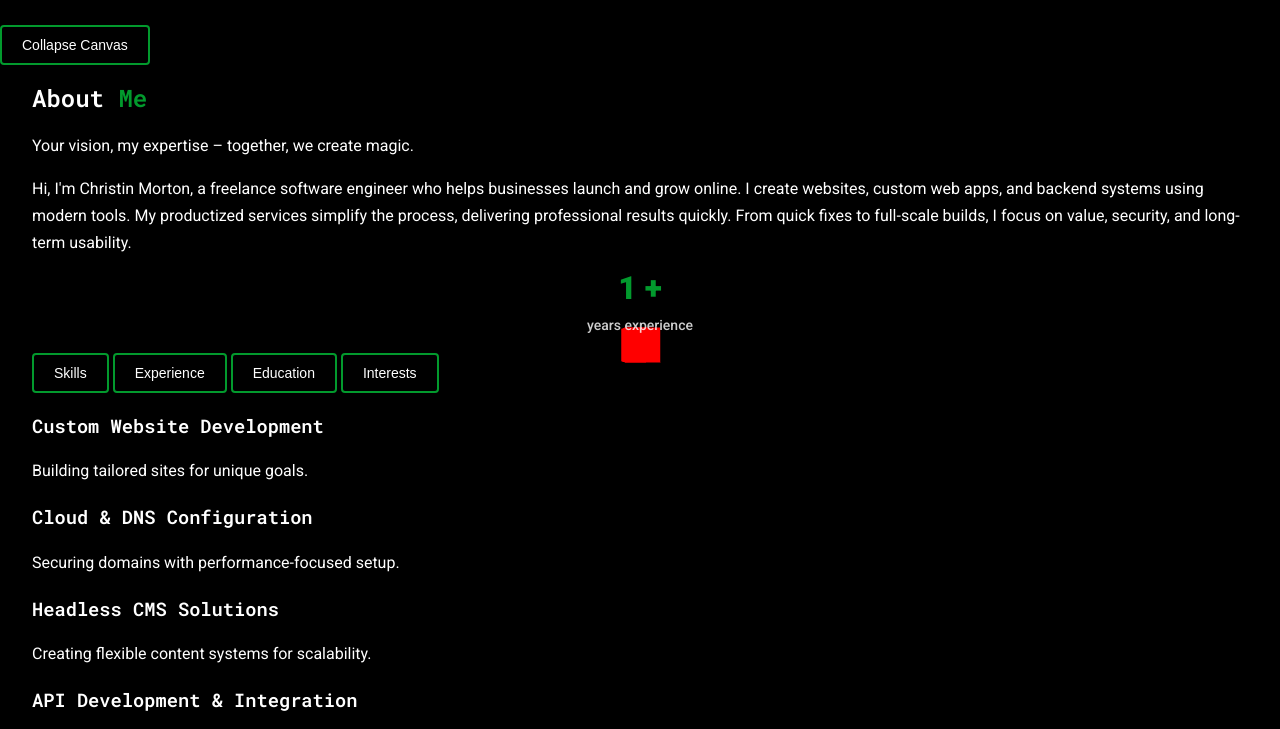
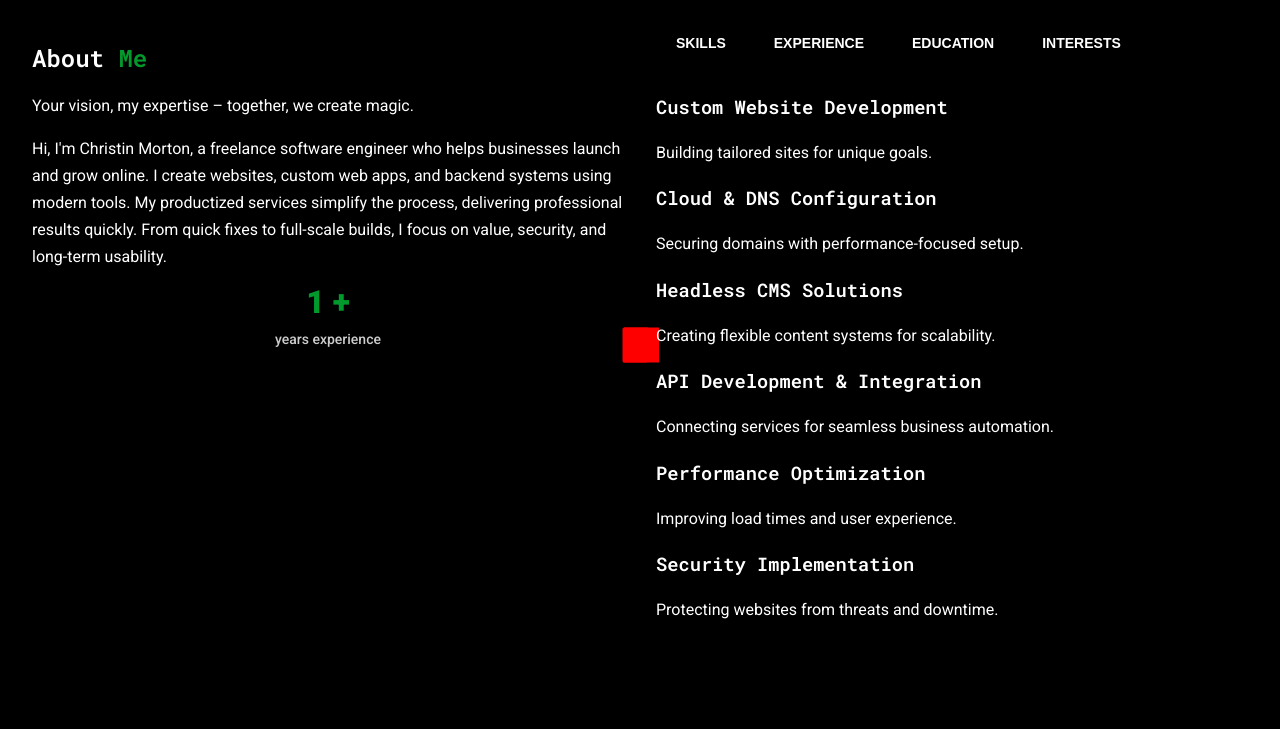
Before and after one commit to christinmorton/cmm_vanilla_app_2025, a website built with Vite: page about.html in a window 1280 px wide. Shown: the part 55-784 px from the top of the page. Built offline with nearby package versions, Linux system fonts and the light colour scheme.

Commit message:
Improved layout on about.html page and added tab switcher functionality

```diff
--- a/about.html
+++ b/about.html
@@ -22,7 +22,7 @@
         rel="stylesheet" />
 </head>
 
-<body data-template="hybrid" class="preloader-active">
+<body data-template="background" class="preloader-active">
 
     <svg xmlns="http://www.w3.org/2000/svg" style="display: none;">
         <symbol id="page-add" viewBox="0 0 20 20">
@@ -226,13 +226,13 @@
             </div>
         </header>
 
-        <button id="expandCanvas" hidden>Expand Canvas</button>
-      <button id="collapseCanvas" hidden>Collapse Canvas</button>
+        <!-- <button id="expandCanvas" hidden>Expand Canvas</button>
+      <button id="collapseCanvas" hidden>Collapse Canvas</button> -->
 
         <section class="about-hero">
             <div class="site-container">
                 <div class="hero-layout">
-                    <div class="hero-content">
+                    <div class="about-content">
                         <h1 class="section-title">
                             About <span class="text-highlight">me</span>
                         </h1>
@@ -345,40 +345,6 @@
         </section>
     </main>
 
-    <!-- <nav id="side-nav" class="side-navigation">
-        <ul class="nav-menu">
-            <li>
-                <a href="index.html" class="nav-link" aria-current="page">
-                    <svg width="24" height="24">
-                        <use xlink:href="#home"></use>
-                    </svg>
-                </a>
-            </li>
-            <li>
-                <a href="about.html" class="nav-link active">
-                    <svg width="24" height="24">
-                        <use xlink:href="#person"></use>
-                    </svg>
-                </a>
-            </li>
-            <li>
-                <a href="service.html" class="nav-link">
-                    <svg width="24" height="24">
-                        <use xlink:href="#layout"></use>
-                    </svg>
-                </a>
-            </li>
-            <li>
-                <a href="contact.html" class="nav-link">
-                    <svg width="24" height="24">
-                        <use xlink:href="#contact"></use>
-                    </svg>
-                </a>
-            </li>
-        </ul>
-    </nav> -->
-
-
     <!-- Custom Scripts ================================================== -->
     <script type="module" src="js/main.js"></script>
 </body>
--- a/js/main.js
+++ b/js/main.js
@@ -3,6 +3,7 @@ import PreloadManager from './modules/PreloadManager.js';
 import DesignGridWindow from './modules/DesignGridTypes/index.js';
 import PageTransitionManager from './modules/PageTransitionManager.js';
 import HeaderNavigation from './modules/HeaderNavigation.js';
+import TabSwitcher from './modules/TabSwitcher.js';
 import { gsap } from 'gsap';
 
 // Initialize preloader immediately
@@ -13,6 +14,9 @@ console.log('DEBUG: Preloader show() called');
 
 // Initialize header navigation
 const headerNav = new HeaderNavigation();
+
+// Initialize tab switcher (skills section on about page)
+const tabSwitcher = new TabSwitcher('.skills-section');
 
 const bgHost = document.getElementById('bgHost');
 const inlineHost = document.getElementById('inlineHost');
--- /dev/null
+++ b/js/modules/TabSwitcher.js
@@ -0,0 +1,52 @@
+class TabSwitcher {
+    constructor(containerSelector) {
+        this.container = document.querySelector(containerSelector);
+        if (!this.container) {
+            console.warn(`TabSwitcher: Container "${containerSelector}" not found`);
+            return;
+        }
+
+        this.tabTriggers = this.container.querySelectorAll('.tab-trigger');
+        this.tabContents = this.container.querySelectorAll('.tab-content');
+
+        this.init();
+    }
+
+    init() {
+        this.tabTriggers.forEach(trigger => {
+            trigger.addEventListener('click', (e) => {
+                e.preventDefault();
+                this.switchTab(trigger.dataset.tab);
+            });
+        });
+
+        this.setActiveTab(this.getActiveTab());
+    }
+
+    getActiveTab() {
+        const activeTrigger = this.container.querySelector('.tab-trigger.active');
+        return activeTrigger ? activeTrigger.dataset.tab : this.tabTriggers[0]?.dataset.tab;
+    }
+
+    switchTab(tabId) {
+        this.removeAllActive();
+        this.setActiveTab(tabId);
+    }
+
+    removeAllActive() {
+        this.tabTriggers.forEach(trigger => trigger.classList.remove('active'));
+        this.tabContents.forEach(content => content.classList.remove('active'));
+    }
+
+    setActiveTab(tabId) {
+        const targetTrigger = this.container.querySelector(`[data-tab="${tabId}"]`);
+        const targetContent = this.container.querySelector(`#${tabId}`);
+
+        if (targetTrigger && targetContent) {
+            targetTrigger.classList.add('active');
+            targetContent.classList.add('active');
+        }
+    }
+}
+
+export default TabSwitcher;
--- a/scss/main.scss
+++ b/scss/main.scss
@@ -657,3 +657,89 @@ body[data-template="background"] {
     max-height: 200px;
   }
 }
+
+
+.hero-content {
+  display: grid;
+  grid-template-columns: 1fr 1fr 1fr 1fr;
+  gap: 2rem;
+
+  .hero-column:first-child {
+    grid-column: 1 / 3;
+  }
+
+  .hero-column:last-child {
+    grid-column: 3 / 5;
+  }
+
+  .hero-column {
+    display: flex;
+    flex-direction: column;
+    justify-content: center;
+    align-items: center;
+    align-self: self-end;
+
+    padding: 1.5rem;
+    text-align: center;
+  }
+}
+
+
+.about-hero {
+  // display: grid;
+  // grid-template-columns: 1fr 1fr 1fr 1fr;
+  // // grid-template-rows: 1fr 1fr;
+  // gap: 2rem;
+}
+
+.hero-layout {
+    display: grid;
+  grid-template-columns: 1fr 1fr 1fr 1fr;
+  // grid-template-rows: 1fr 1fr;
+  gap: 2rem;
+}
+
+.about-content {
+  grid-column: 1 / 3;
+}
+
+.skills-section {
+  grid-column: 3 / 5;
+}
+
+// Tab Switcher Components
+.content-tabs {
+  display: flex;
+  flex-wrap: wrap;
+  gap: 0.5rem;
+  margin-bottom: 2rem;
+}
+
+.tab-trigger {
+  background: rgba(255, 255, 255, 0.1);
+  color: var(--white-color);
+  border: none;
+  padding: 0.75rem 1.5rem;
+  text-transform: uppercase;
+  font-weight: 600;
+  cursor: pointer;
+  transition: all 0.3s ease;
+  border-radius: 4px;
+
+  &:hover {
+    background: rgba(255, 255, 255, 0.2);
+  }
+
+  &.active {
+    background: var(--primary-color);
+    color: var(--white-color);
+  }
+}
+
+.tab-content {
+  display: none;
+
+  &.active {
+    display: block;
+  }
+}
```
